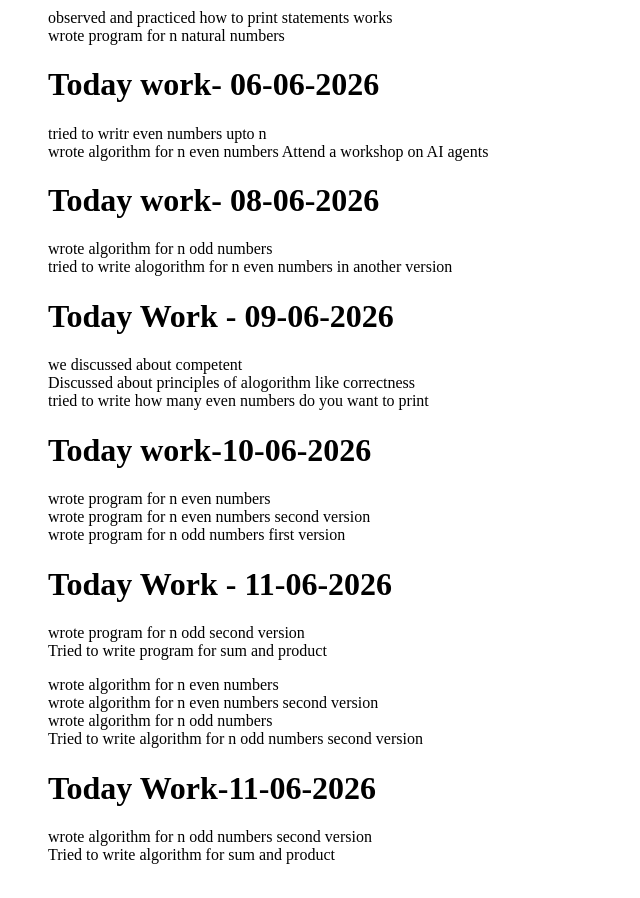
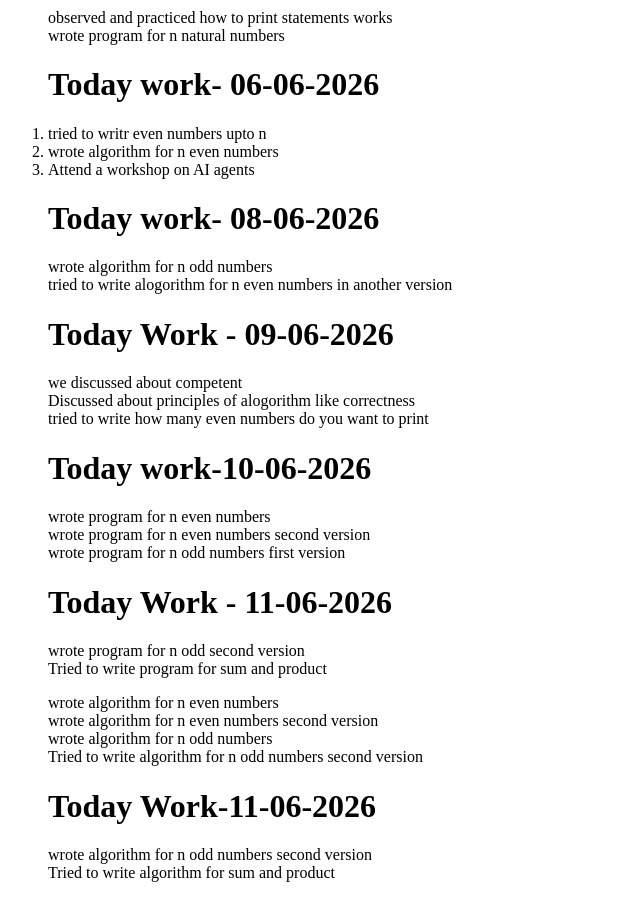
Before and after one commit to kavya-telu/kavya.github.io, a plain HTML site: page index.html in a window 1280 px wide. Shown: the part 1120-2018 px from the top of the page, without its empty margins (0-640 px from the left). Drawn offline with Linux system fonts and the light colour scheme.

Commit message:
in 5-6 i have changed the file in ordered list

```diff
--- a/index.html
+++ b/index.html
@@ -32,9 +32,9 @@ wrote program for n natural numbers</p>
 </ol>
 <ol>
 <h1>Today work- 06-06-2026</h1>
-<p>tried to writr even numbers upto n<br>
-wrote algorithm for n even numbers
-Attend a workshop on AI agents</p>
+<li>tried to writr even numbers upto n</li>
+<li>wrote algorithm for n even numbers</li>
+<li>Attend a workshop on AI agents</li>
 </ol>
 <ol>
 <h1>Today work- 08-06-2026</h1>
```
